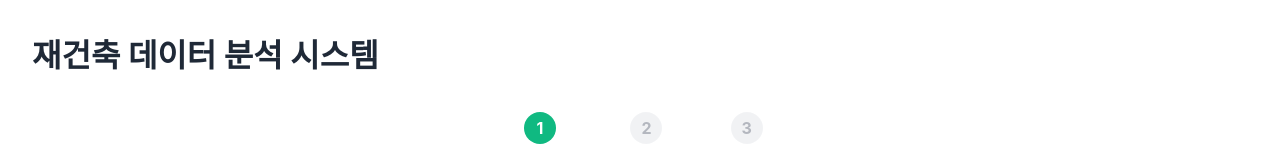
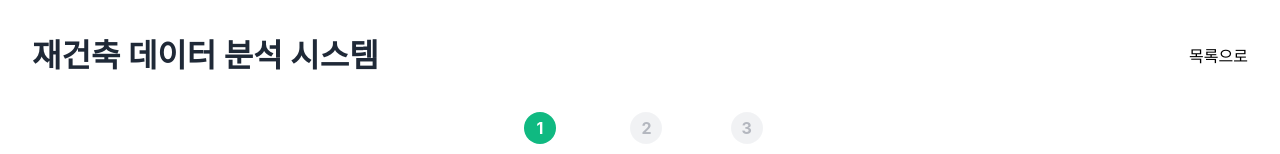
Before and after one commit to dlawlgur16/zem.proj1realestate, a React (Create React App) app: page /#/analysis in a window 1280 px wide. Shown: the top 154 px of the page. Built offline with nearby package versions, Linux system fonts and the light colour scheme.

Commit message:
feat: add home navigation and fix logout routing
- Add '紐⑸줉?쇰줈' button to navigate to homepage
- Fix logout to use navigate() instead of window.location
- Add home button styling in MainApp.css

```diff
--- a/src/components/MainApp.js
+++ b/src/components/MainApp.js
@@ -1,5 +1,5 @@
 import React, { useState, useEffect } from 'react';
-import { useLocation } from 'react-router-dom';
+import { useLocation, useNavigate } from 'react-router-dom';
 import CsvLoader from './CsvLoader/CsvLoader';
 import DataAnalysis from './DataAnalysis/DataAnalysis';
 import ReportGenerator from './ReportGenerator';
@@ -8,6 +8,7 @@ import './MainApp.css';
 
 const MainApp = () => {
   const location = useLocation();
+  const navigate = useNavigate();
   const [csvData, setCsvData] = useState(null);
   const [activeTab, setActiveTab] = useState('전체통계');
   const [currentStep, setCurrentStep] = useState('upload'); // upload, analysis, report
@@ -82,7 +83,11 @@ const MainApp = () => {
 
   const handleLogout = () => {
     clearSession();
-    window.location.href = '/login';
+    navigate('/');
+  };
+
+  const handleGoHome = () => {
+    navigate('/');
   };
 
   return (
@@ -99,6 +104,12 @@ const MainApp = () => {
             )}
           </div>
           <div className="main-app__user-info">
+            <button
+              onClick={handleGoHome}
+              className="main-app__home-btn"
+            >
+              목록으로
+            </button>
             {session && (
               <>
                 <span className="main-app__user-name">{session.username} ({session.role})</span>
```
